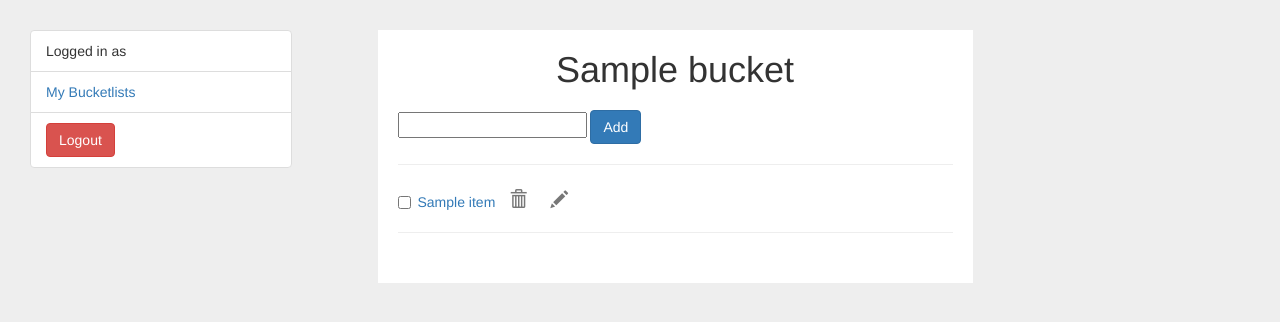
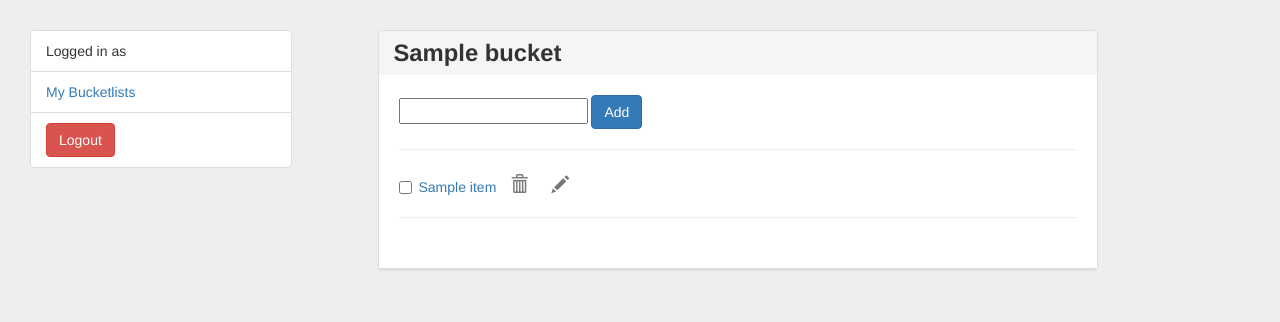
Before and after one commit to andela-ijubril/djangobucketlist, a Django app: template bucketlistapp/templates/bucketlistapp/item.html in a window 1280 px wide. Shown: the top 322 px of the page. Run offline with Django 3.2, Linux system fonts and the light colour scheme; the template is opened without the code that fills it: most values are stand-ins (such as "Sample title", 1, 10 or a date in 2020); form fields are guessed from the names that the template uses; parts of the project's set-up code (start-up, migrations or seed data) failed here and were passed over; some libraries are stand-ins or nearby versions.

Commit message:
[Chore] UI Modifications

```diff
--- a/bucketlistapp/forms.py
+++ b/bucketlistapp/forms.py
@@ -77,7 +77,7 @@ class ItemForm(forms.ModelForm):
         model = BucketlistItem
         fields = ['name']
         widgets = {'name': forms.TextInput(attrs={
-            'placeholder': 'Enter Items name',
+            'placeholder': 'Enter Item name',
             'autocomplete': 'off',
             'class': 'form-control input-lg'
         })}
--- a/bucketlistapp/templates/bucketlistapp/item.html
+++ b/bucketlistapp/templates/bucketlistapp/item.html
@@ -10,9 +10,12 @@
 
 {% block content %}
 
-        <div class="col-md-10 col-sm-6">
+        <div class="col-md-12 col-sm-6">
+            <div class="panel panel-default">
+                <div class="panel-heading c-list">
+                    <span class="title">{{ bucket.name }}</span>
+
             <div class="todolist not-done">
-             <h1>{{ bucket.name }}</h1>
 
                 <form method="post" action="/bucketlists/{{ bucket.id }}/items/" class="form-inline">
 
@@ -52,6 +55,8 @@
  </div>
 
         </div>
+    </div>
+            </div>
 
 
 <div id="edit-bucket" class="modal fade bs-example-modal-sm" tabindex="-1" role="dialog" aria-labelledby="mySmallModalLabel" aria-hidden="true">
@@ -65,7 +70,6 @@
                     <form method="post" action="">
                     {% csrf_token %}
                     {{ itemform|bootstrap }}
-{#                <input type="text" class="form-control add-todo" placeholder="Add a bucketlist">#}
                 <input type="submit" value="Edit">
                 </form>
                 </div>
```
